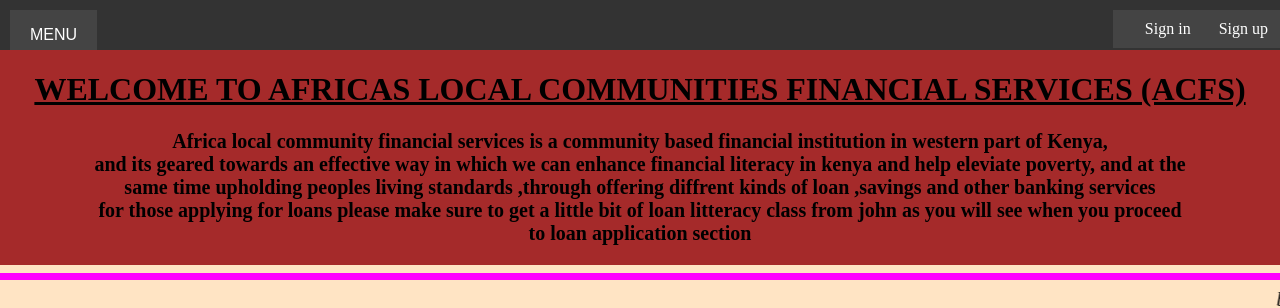
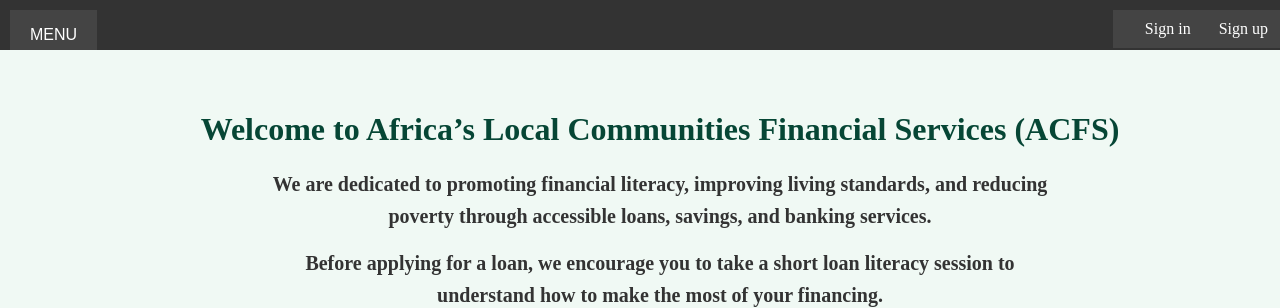
Before and after one commit to Wangadeveloper/flask-loan-advisor, a Flask app: page / in a window 1280 px wide; the page is wider, and only the part inside the window is pictured. Shown: the top 308 px of that part. Run offline with Flask 3, Linux system fonts and the light colour scheme.

Commit message:
email issues

```diff
--- a/loan/forms.py
+++ b/loan/forms.py
@@ -42,7 +42,7 @@ class FinalizeLoanApplicationForm(FlaskForm):
 
 class RegistrationForm(FlaskForm):
     username=StringField('username',validators=[DataRequired(),Length(min=2,max=50)])
-    email=StringField('email',validators=[DataRequired(),Length(min=2,max=50)])
+    email=StringField('email',validators=[DataRequired(),Length(min=2,max=100)])
     password=PasswordField('password',validators=[DataRequired()])
     confirm_password=PasswordField('confirm password',validators=[DataRequired(),EqualTo('password')])
     submit=SubmitField('submit')
@@ -76,6 +76,6 @@ class UserProfileForm(FlaskForm):
 
 
 class LoginForm(FlaskForm):
-    email=StringField('email',validators=[DataRequired(),Length(min=2,max=20)])
+    email=StringField('email',validators=[DataRequired(),Length(min=2,max=100)])
     password=PasswordField('password',validators=[DataRequired()])
     submit=SubmitField('submit')
--- a/loan/static/style.css
+++ b/loan/static/style.css
@@ -13,16 +13,34 @@ body{
     width: 100%;
 }
 
-.mid-section{
-    top: 0px;
+.mid-section {
+    top: 0;
     min-height: 41%;
     width: 100%;
+    display: flex;              /* center content vertically */
+    flex-direction: column;
     justify-content: center;
-    align-content: center;
     align-items: center;
     text-align: center;
-    background-color: brown;
+    padding: 40px 20px;         /* breathing room */
+    background-color: #f0f9f4;  /* soft mint green */
 }
+
+.mid-section h1 {
+    font-size: 2rem;            /* ~32px on desktop */
+    font-weight: 700;
+    color: #064635;             /* dark green heading */
+    margin-bottom: 20px;
+}
+
+.mid-section p {
+    font-size: 1.125rem;        /* ~18px, good readability */
+    line-height: 1.6;
+    max-width: 800px;
+    color: #333;                /* softer text color */
+    margin: 0 auto 15px;
+}
+
 
 .media{
     min-height: 200px;
--- a/loan/templates/index.html
+++ b/loan/templates/index.html
@@ -26,14 +26,18 @@
 </div>
 <div class="container">
     <div class="mid-section">
-        <h1><u>WELCOME  TO  AFRICAS  LOCAL  COMMUNITIES FINANCIAL  SERVICES (ACFS)</u></h1>
-        <p id="sentence"> <b>Africa local community financial services is a community based financial institution in western part of Kenya,<br>
-        and its geared towards an effective way in which we can enhance financial literacy in kenya and help eleviate poverty, and at the <br>
-        same time upholding peoples living standards ,through offering diffrent kinds of loan ,savings and other banking services <br>
-        for those applying for loans please make sure to get a little bit of loan litteracy class from john as you will see when you proceed<br>
-        to loan application section</b></p>
+    <h1>Welcome to Africa’s Local Communities Financial Services (ACFS)</h1>
+    <p id="sentence">
+        <b>We are dedicated to
+            promoting financial literacy, improving living standards, and reducing poverty
+            through accessible loans, savings, and banking services.</b>
+    </p>
+    <p id="sentence">
+        <b>Before applying for a loan, we encourage you to take a short loan literacy
+        session to understand how to make the most of your financing.</b>
+    </p>
+</div>
 
-    </div>
     <div id="here">
         <hr color="magenta" height>
         <marquee id="marq" behavior="scroll" direction="left"><i>borrow wisely ,pay on time, uphold the community, change kenya! </i></marquee>
```
